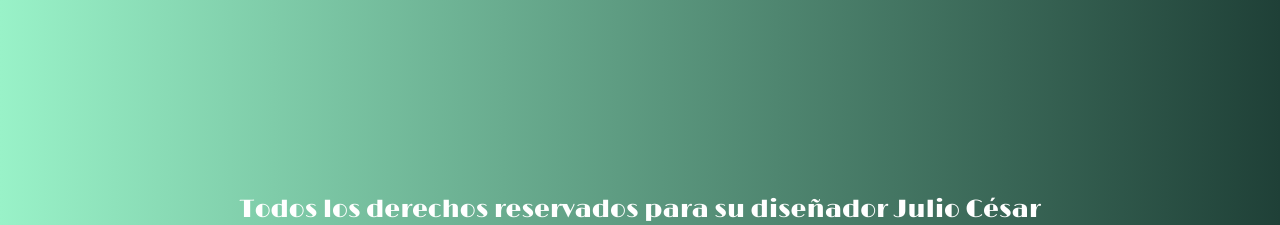
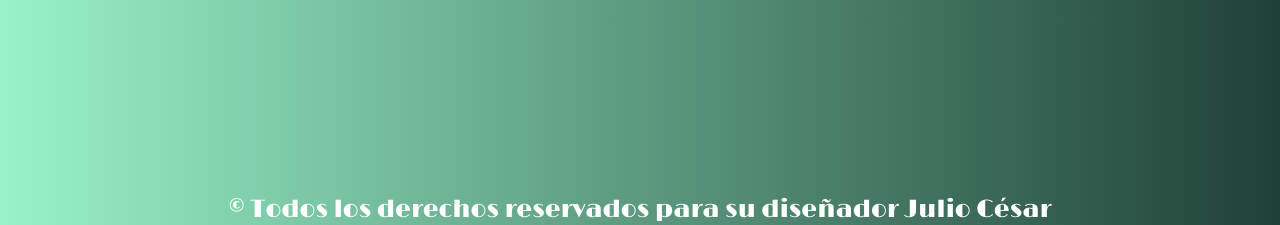
Before and after one commit to Julio-is/Pages-j2, a plain HTML site: page Galería.html in a window 1280 px wide. Shown: the part 740-965 px from the top of the page. Drawn offline with nearby package versions, Linux system fonts and the light colour scheme.

Commit message:
Update Galería.html

```diff
--- a/Galería.html
+++ b/Galería.html
@@ -55,8 +55,8 @@
 
 
              <footer>
-                    <p> Todos los derechos reservados para su diseñador Julio César</p>
-             </footer>
+                         <p> © Todos los derechos reservados para su diseñador Julio César</p>
+                 </footer>
 
 </body>
 </html>
```
